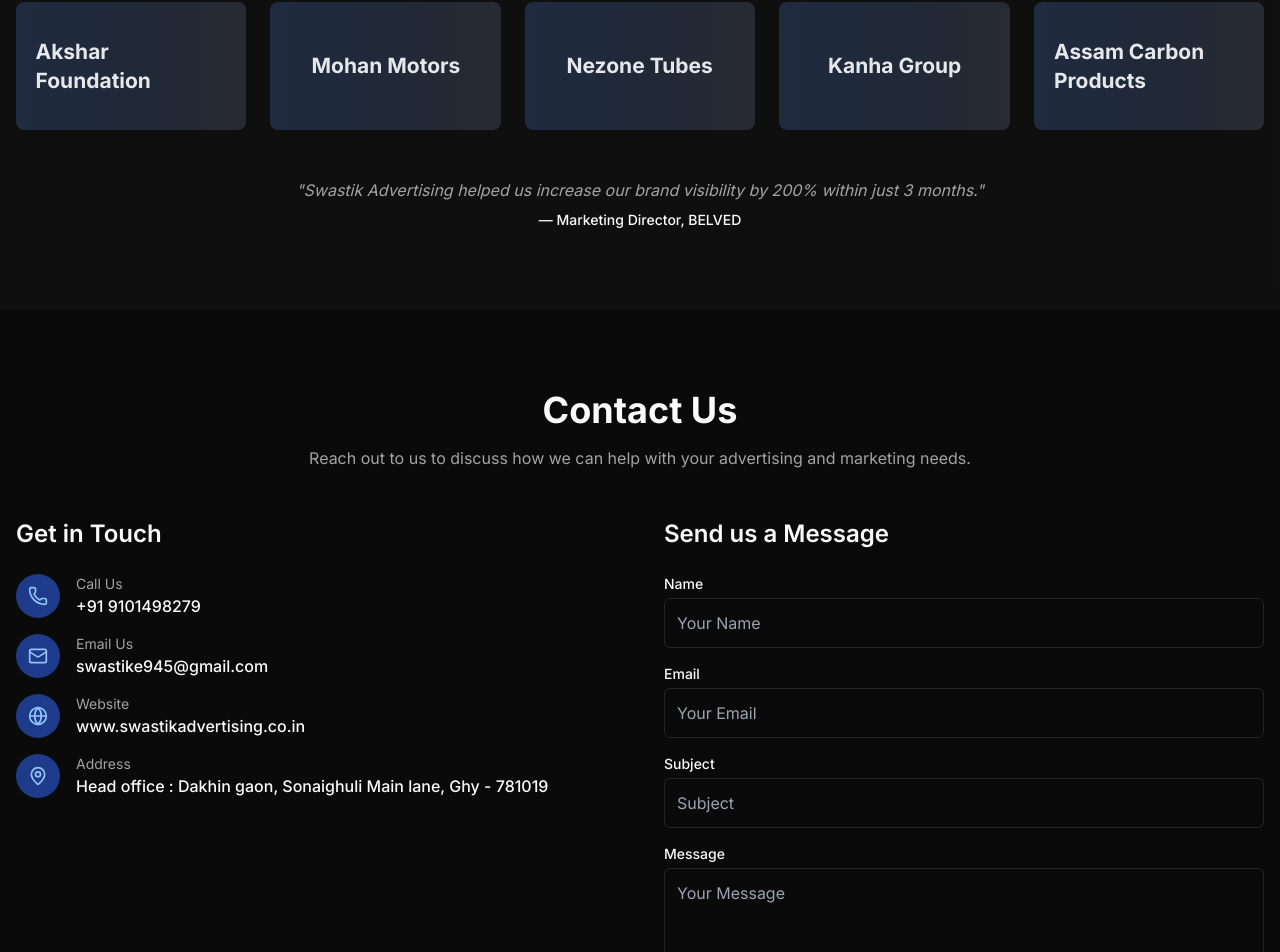
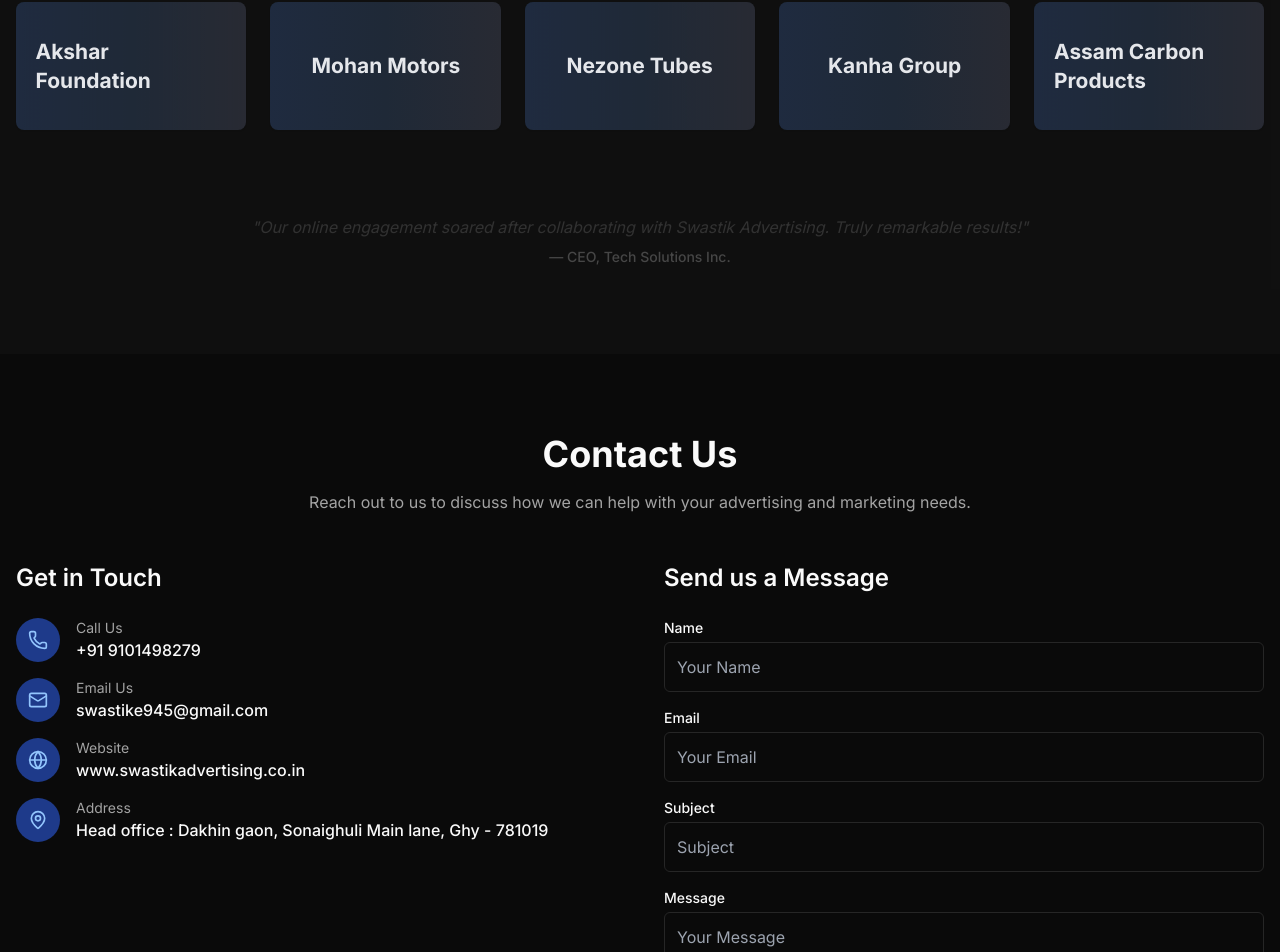
Before and after one commit to sammyifelse/Swastik-site, a Next.js app: page / in a window 1280 px wide. Shown: the part 5046-5998 px from the top of the page. Built offline with nearby package versions, Linux system fonts and the light colour scheme.

Commit message:
dynamic testimonials

```diff
--- a/components/clients.tsx
+++ b/components/clients.tsx
@@ -1,7 +1,7 @@
 "use client";
 
-import { useRef } from "react";
-import { motion, useInView } from "framer-motion";
+import { useRef, useState, useEffect } from "react";
+import { motion, useInView, AnimatePresence } from "framer-motion";
 
 interface ClientLogoProps {
   name: string;
@@ -60,6 +60,34 @@ export function Clients() {
     { name: "Kanha Group", delay: 0.5 },
     { name: "Assam Carbon Products", delay: 0.55 },
   ];
+
+  const testimonials = [
+    {
+      quote: "Swastik Advertising helped us increase our brand visibility by 200% within just 3 months.",
+      author: "Marketing Director, BELVED",
+    },
+    {
+      quote: "Our online engagement soared after collaborating with Swastik Advertising. Truly remarkable results!",
+      author: "CEO, Tech Solutions Inc.",
+    },
+    {
+      quote: "The team at Swastik Advertising delivered an outstanding campaign that exceeded all our expectations.",
+      author: "Founder, Creative Minds Co.",
+    },
+  ];
+
+  const [currentTestimonialIndex, setCurrentTestimonialIndex] = useState(0);
+
+  useEffect(() => {
+    const interval = setInterval(() => {
+      setCurrentTestimonialIndex((prevIndex) =>
+        (prevIndex + 1) % testimonials.length
+      );
+    }, 6000); // Change testimonial every 6 seconds (adjust as needed)
+
+    return () => clearInterval(interval);
+  }, [testimonials.length]);
+
   return (
     <section id="clients" className="py-20 bg-muted/20">
       <div className="container mx-auto px-4">
@@ -86,18 +114,24 @@ export function Clients() {
           ))}
         </div>
 
+        <div className="mt-12 text-center h-24 flex items-center justify-center"> {/* Added h-24 to maintain height */}
+          <AnimatePresence mode="wait">
             <motion.div
-          className="mt-12 text-center"
-          initial={{ opacity: 0 }}
-          whileInView={{ opacity: 1 }}
-          viewport={{ once: true }}
-          transition={{ delay: 0.6 }}
+              key={currentTestimonialIndex} // Key is crucial for AnimatePresence to detect changes
+              initial={{ opacity: 0, y: 20 }}
+              animate={{ opacity: 1, y: 0 }}
+              exit={{ opacity: 0, y: -20 }}
+              transition={{ duration: 0.8 }}
             >
               <p className="text-muted-foreground italic">
-            "Swastik Advertising helped us increase our brand visibility by 200% within just 3 months."
+                "{testimonials[currentTestimonialIndex].quote}"
               </p>
-          <p className="text-sm font-medium mt-2">— Marketing Director, BELVED</p>
+              <p className="text-sm font-medium mt-2">
+                — {testimonials[currentTestimonialIndex].author}
+              </p>
             </motion.div>
+          </AnimatePresence>
+        </div>
       </div>
     </section>
   );
```
Lines whose indentation alone changed are shown as unchanged.
